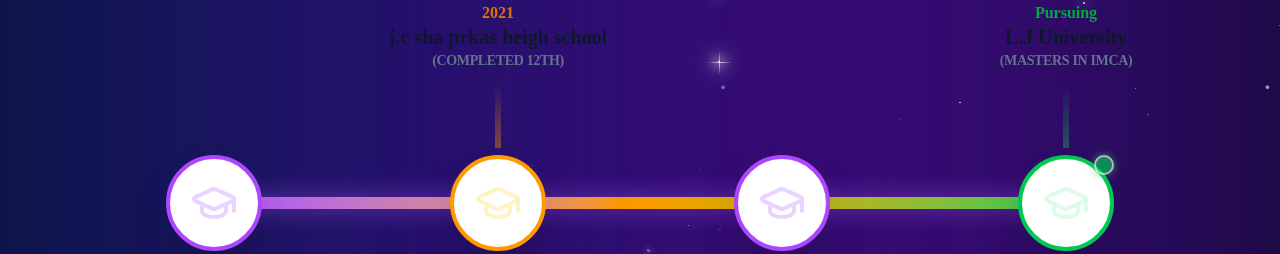
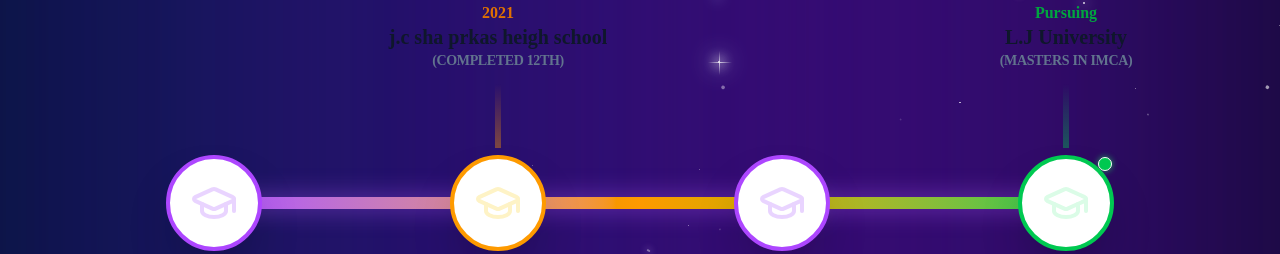
Before and after one commit to lukman-47/portfolio, a Next.js app: page / in a window 1280 px wide. Shown: the part 1058-1312 px from the top of the page. Built offline with nearby package versions, Linux system fonts and the light colour scheme.

Commit message:
style: reduce size and increase animation speed of the active academic status dot

```diff
--- a/src/app/journey-items.tsx
+++ b/src/app/journey-items.tsx
@@ -55,7 +55,10 @@
         onClick={() => setShowLogo(!showLogo)}
       >
         {active && (
-          <div className="absolute -top-1 -right-1 z-[60] w-4 h-4 md:w-5 md:h-5 bg-green-500 rounded-full border-2 border-white animate-pulse shadow-[0_0_8px_rgba(34,197,94,1)]" />
+          <div
+            className="absolute top-0 right-0 md:-top-0.5 md:-right-0.5 z-[60] w-2.5 h-2.5 md:w-3.5 md:h-3.5 bg-green-500 rounded-full border-[1.5px] border-white animate-pulse shadow-[0_0_6px_rgba(34,197,94,0.8)]"
+            style={{ animationDuration: '600ms' }}
+          />
         )}
         <GraduationCap className={`w-8 h-8 md:w-12 md:h-12 absolute z-0 transition-opacity duration-500 ${colors[color].muted} ${showLogo ? 'opacity-0' : 'opacity-0 md:opacity-100 md:group-hover:opacity-0'}`} />
         <img
```
